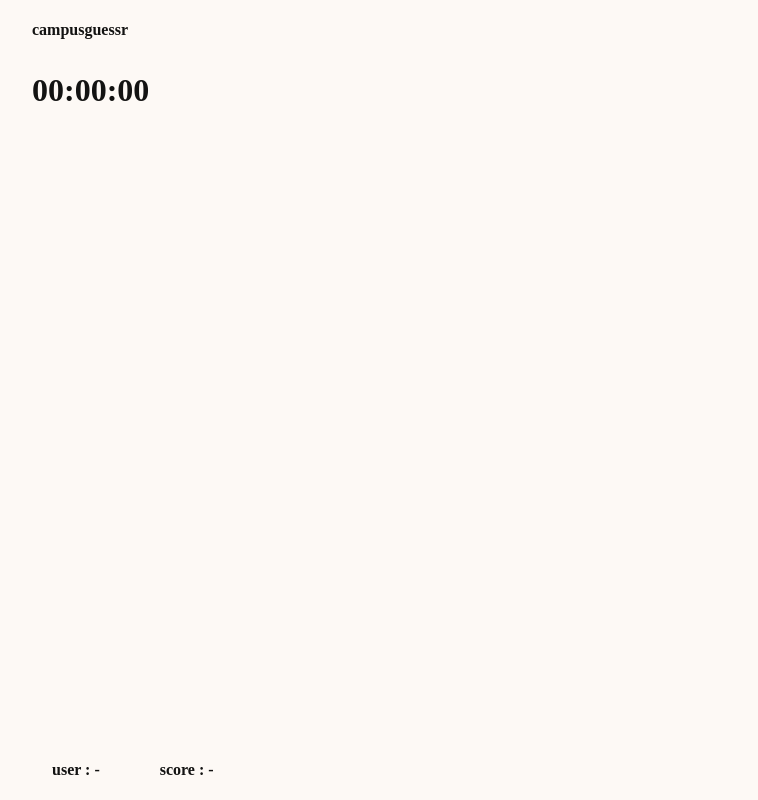
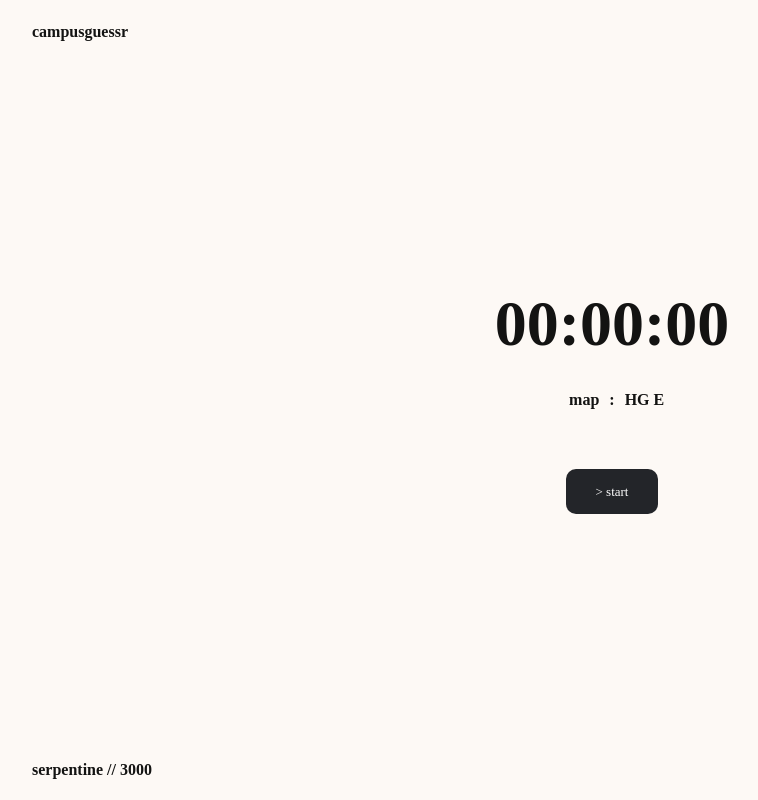
Before and after one commit to jktham/campusguessr, a Next.js app: page /game in a window 1280 px wide. Shown: the whole page, without its empty margins (28-786 px from the left). Built offline with nearby package versions, Linux system fonts and the light colour scheme; a web font is replaced by a local one.

Commit message:
frontend page layout should be done now

```diff
--- a/components/control.jsx
+++ b/components/control.jsx
@@ -28,7 +28,7 @@ export function Input({onEnter, style, type, placeholder }) {
 	return (
 		<>
 			<div className={clsx(styles.element, styles[style], "controls border")}>
-				<input typeof={type} onKeyDown={onKeyDown} className={"controls"} placeholder={placeholder} type="text"/>
+				<input type={type ?? "text"} onKeyDown={onKeyDown} className={"controls"} placeholder={placeholder}/>
 			</div>
 		</>
 	)
--- a/components/navigation.jsx
+++ b/components/navigation.jsx
@@ -1,19 +1,21 @@
 import styles from "/styles/navigation.module.css";
+import Link from 'next/link'
 
-export default function Navigation({pageName}) {
+export default function Navigation({header}) {
 
-	const username = undefined;
-	const score = undefined;
+	const username = "serpentine";
+	const score = "3000";
 
 	return (
 		<>
 			<div className={styles.title}>
-				<span className={styles.logo}>campusguessr</span>
+				<Link href={"/"}><span className={styles.logo}>campusguessr</span></Link>
 			</div>
-			{pageName && <div className={styles.header}><h1>{pageName}</h1></div>}
+			{header && <div className={styles.header}><h1>{header}</h1></div>}
 			<div className={styles.footer}>
-				<p>user : {username ?? "-"}</p>
-				<p>score : {score ?? "-"}</p>
+				{/*<p>user : {username ?? "-"}</p>
+				<p>score : {score ?? "-"}</p>*/}
+				<p>{username} // {score}</p>
 			</div>
 		</>
 	);
--- a/pages/game.jsx
+++ b/pages/game.jsx
@@ -1,17 +1,63 @@
+import styles from "/styles/game.module.css";
 import SEO from '../components/SEO'
 import Navigation from '../components/navigation'
-import {useState} from 'react'
+import {useEffect, useState} from 'react'
+import {Center} from '../components/container'
+import {Button} from '../components/control'
 
 export default function Home() {
 
 	const [gameState, setGameState] = useState("start")
+	const [time, setTime] = useState(0)
+	const [points, setPoints] = useState(0)
+	const [distance, setDistance] = useState(0)
+	const map = "HG E"
+
+	const format = time => {
+		const minutes = Math.floor((time % 360000) / 6000);
+		const seconds = Math.floor((time % 6000) / 100);
+		const milliseconds = time % 100;
+		return minutes.toString().padStart(2, '0') + ":" + seconds.toString().padStart(2, '0') + ":" + milliseconds.toString().padStart(2, '0');
+	}
+
+	useEffect(() => {
+		let intervalId;
+		if (gameState === "running") {
+			intervalId = setInterval(() => setTime(time + 1), 10);
+		}
+		return () => clearInterval(intervalId);
+	}, [gameState === "running", time]);
 
 	return (<div className={"wrapper"}>
 		<SEO/>
-		<Navigation pageName={"00:00:00"}/>
+		<Navigation header={gameState === "running" && format(time)}/>
 
 		<main>
+			{gameState === "start" &&
+				<div className={styles.scores}>
+					<header className={styles.header}>00:00:00</header>
+					<div className={styles.meta}>
+						<p><span>map</span><span>:</span><span>{map}</span></p>
+					</div>
+					<Button style={'primary'} onClick={() => setGameState('running')}>&gt; start</Button>
+				</div>
+			}
 
+			{gameState === 'running' && <Center>
+				<Button style={'primary'} onClick={() => setGameState('end')}>&gt; stop</Button>
+			</Center>}
+
+			{gameState === "end" && <Center>
+				<div className={styles.scores}>
+					<header className={styles.header}>{points} pts 🎉</header>
+					<div className={styles.meta}>
+						<p><span>map</span><span>:</span><span>{map}</span></p>
+						<p><span>time</span><span>:</span><span>{format(time)}</span></p>
+						<p><span>distance</span><span>:</span><span>{distance}</span></p>
+					</div>
+					<Button style={'primary'} href={"/leaderboard"}>&gt; leaderboard</Button>
+				</div>
+			</Center>}
 		</main>
 	</div>)
 }
--- /dev/null
+++ b/styles/game.module.css
@@ -0,0 +1,49 @@
+.scores {
+	display: flex;
+	flex-direction: column;
+	align-items: center;
+	justify-content: center;
+	gap: 1.5rem;
+	height: 100%;
+}
+
+.scores .header {
+	color: var(--fg1);
+	text-align: center;
+	font-family: "JetBrains Mono";
+	font-size: 3.2rem;
+	font-style: normal;
+	font-weight: 800;
+	line-height: normal;
+	transition-duration: .3s;
+	transition-property: font-size;
+}
+
+
+.scores .meta {
+	display: flex;
+	flex-direction: column;
+	align-items: center;
+	justify-content: center;
+	gap: 0.5rem;
+}
+
+.scores .meta p {
+	display: grid;
+	gap: 0.5rem;
+	grid-template-columns: 1fr min-content 1fr;
+}
+
+.scores .meta span:first-child {
+	text-align: right;
+}
+
+.scores > *:last-child {
+	margin-top: 1.5rem;
+}
+
+@media screen and (max-width: 40rem) {
+	.scores .header {
+		font-size: 2.4rem;
+	}
+}
--- a/styles/navigation.module.css
+++ b/styles/navigation.module.css
@@ -34,7 +34,7 @@
 	column-gap: 3rem;
 	align-items: center;
 	flex-wrap: wrap;
-	padding: 1rem;
+	padding: 1rem 0;
 }
 
 .footer p {
```
Also changed, not shown: pages/404.jsx (added, +17 -0 lines), pages/_error.jsx (added, +22 -0 lines), pages/index.jsx (+28 -5 lines), pages/leaderboard.jsx (added, +18 -0 lines), pages/select.jsx (deleted, +0 -26 lines), pages/rooms.jsx (deleted).
